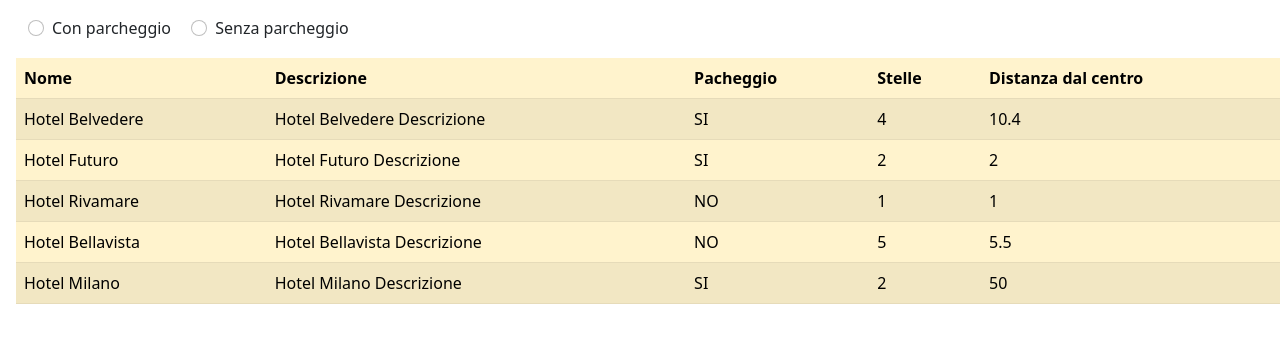
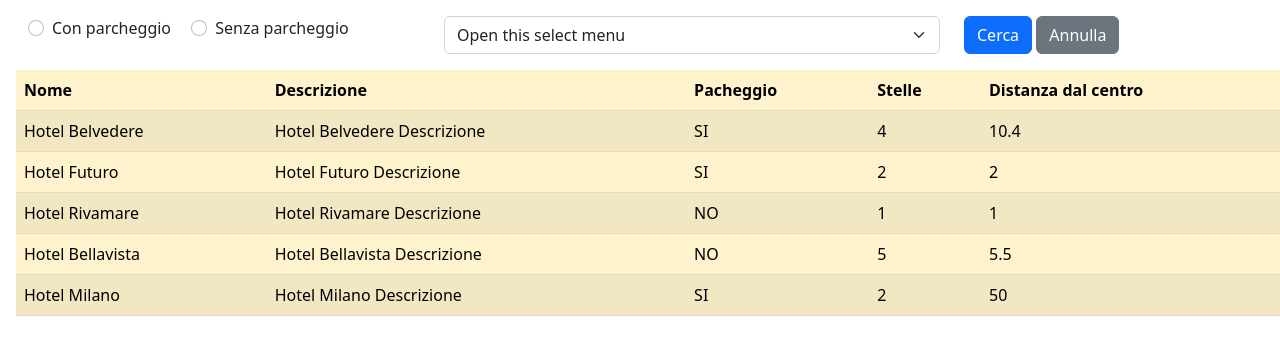
Before and after one commit to FRJess/php-hotel, a PHP site: page / in a window 1280 px wide. Shown: the top 355 px of the page. Run offline with PHP 8.4, Linux system fonts and the light colour scheme.

Commit message:
[add] form

```diff
--- a/index.php
+++ b/index.php
@@ -62,8 +62,8 @@ $hotels = [
 </head>
 
 <body>
-  <div class="container m-3">
-
+  <form class="row m-3">
+    <div class="col-4">
       <div class="form-check form-check-inline">
         <input class="form-check-input" type="radio" name="inlineRadioOptions" id="inlineRadio1" value="option1">
         <label class="form-check-label" for="inlineRadio1">Con parcheggio</label>
@@ -72,8 +72,23 @@ $hotels = [
         <input class="form-check-input" type="radio" name="inlineRadioOptions" id="inlineRadio2" value="option2">
         <label class="form-check-label" for="inlineRadio2">Senza parcheggio</label>
       </div>
+    </div>
+
+    <div class="col-5">
+      <select class="form-select" aria-label="form-select example">
+        <option selected>Open this select menu</option>
+        <option value="1">One</option>
+        <option value="2">Two</option>
+        <option value="3">Three</option>
+      </select>
 
     </div>
+    <div class="col-3">
+      <button type="submit" class="btn btn-primary">Cerca</button>
+      <button type="button" class="btn btn-secondary">Annulla</button>
+    </div>
+
+  </form>
 
 
 
```
Lines whose indentation alone changed are shown as unchanged.
